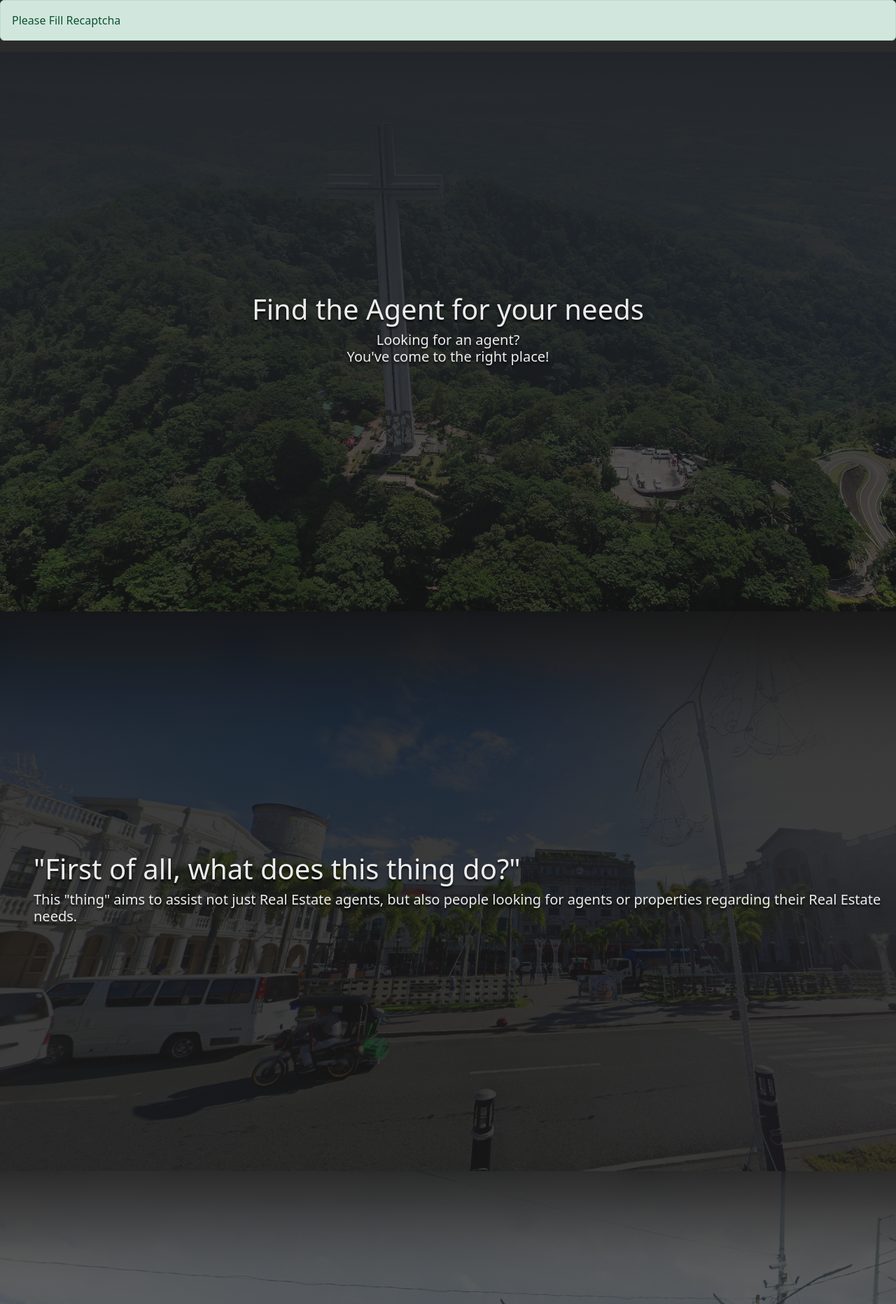
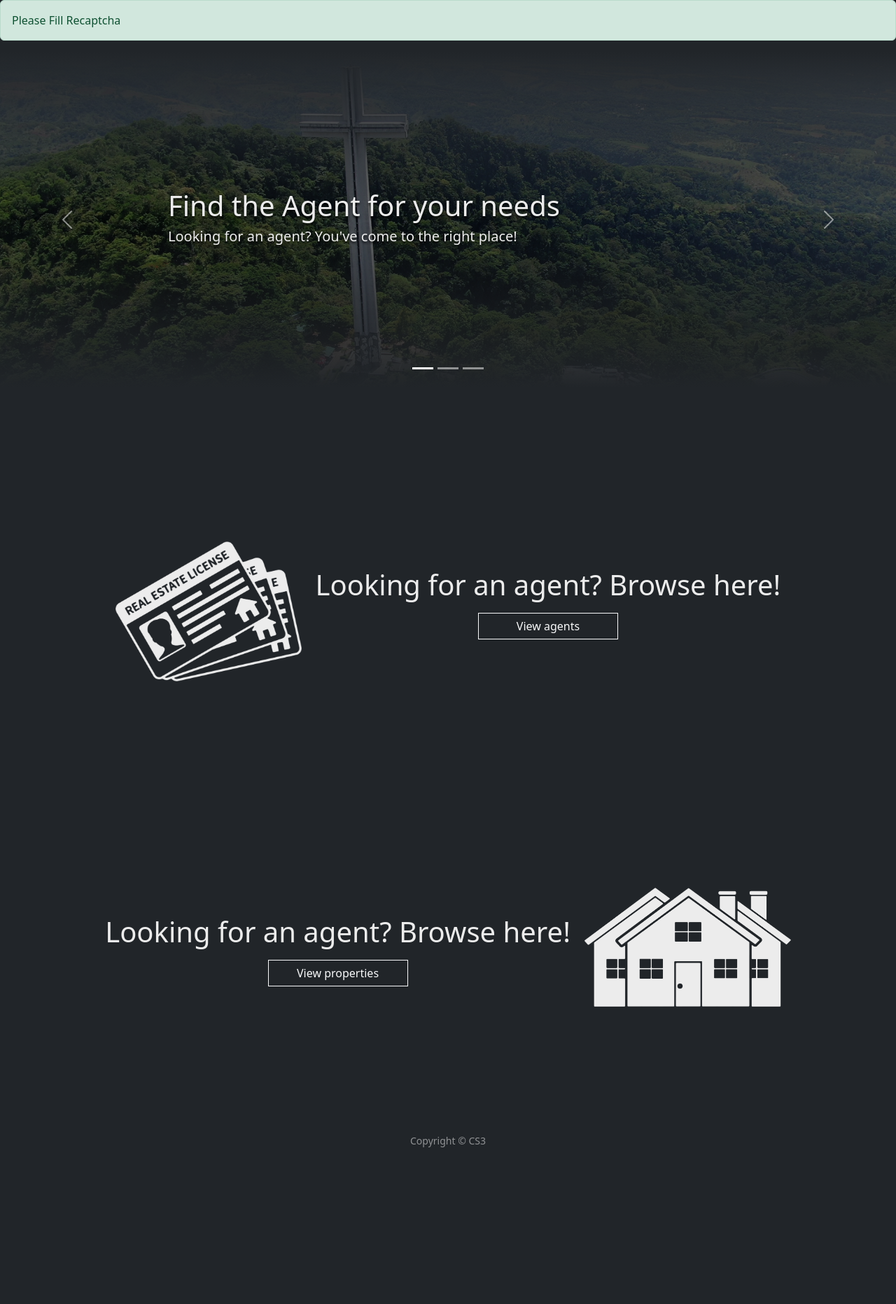
Before and after one commit to lbctorreverde/Ethits-RealEstate, a PHP site: page / in a window 1280 px wide. Shown: the part 56-1920 px from the top of the page at 70% size. After the commit the page ends 1696 px from the top, so only its background shows below. Run offline with PHP 8.4, Linux system fonts and the light colour scheme; the visitor is signed in with stand-in values (Sample User, id 1); data comes from the database, SQL or seed files in the repository; data that the repository does not hold is empty; some libraries are stand-ins or nearby versions.

Commit message:
Updated Index page, new design

```diff
--- a/css/index.css
+++ b/css/index.css
@@ -1,9 +1,9 @@
 body {
-    background: rgb(43, 43, 43);
+    background: #212529;
 }
 
 section {
-    min-height: 100vh;
+    min-height: 60vh;
 
 }
 
@@ -12,17 +12,15 @@
 }
 
 #intro-one {
-    background-image: linear-gradient(#212529,
-            rgba(24, 24, 24, 0.674)), url(img/test2.jpg);
+    background-image: linear-gradient(0deg, rgba(33, 37, 41, 1) 0%, rgba(0, 0, 0, 0.516) 50%, rgba(33, 37, 41, 1) 100%), url(img/test4.jpg);
     background-repeat: no-repeat;
     background-size: cover;
-
+    padding-left: 30vh;
     color: rgb(236, 236, 236);
 }
 
 #intro-two {
-    background-image: linear-gradient(rgba(24, 24, 24, 0.849),
-            rgba(24, 24, 24, 0.849)), url(img/test1.jpg);
+    background-image: linear-gradient(0deg, rgba(33, 37, 41, 1) 0%, rgba(0, 0, 0, 0.67) 50%, rgba(33, 37, 41, 1) 100%), url(img/test5.jpg);
     background-repeat: no-repeat;
     background-size: cover;
     color: rgb(236, 236, 236);
@@ -30,10 +28,10 @@
 }
 
 #intro-three {
-    background-image: linear-gradient(#2c2c2ca3,
-            #212529), url(img/test3.jpg);
+    background-image: linear-gradient(0deg, rgba(33, 37, 41, 1) 0%, rgba(0, 0, 0, 0.516) 50%, rgba(33, 37, 41, 1) 100%), url(img/test6.jpg);
     background-repeat: no-repeat;
     background-size: cover;
+    padding-right: 30vh;
     color: rgb(236, 236, 236);
 
 }
@@ -52,3 +50,45 @@
     filter: blur(0);
     transform: translateX(0);
 }
+
+.second-div {
+    min-height: 60vh;
+    margin-top: 10vh;
+    display: flex;
+    align-items: center;
+    justify-content: center;
+    color: rgb(236, 236, 236);
+}
+
+.image-agent {
+    float: left;
+}
+
+.content-agent {
+    padding-left: 20px;
+    padding-top: 4%;
+    float: left;
+}
+
+.third-div {
+    min-height: 60vh;
+    display: flex;
+    align-items: center;
+    justify-content: center;
+    color: rgb(236, 236, 236);
+}
+
+.image-property {
+    float: right;
+}
+
+.content-property {
+    padding-right: 20px;
+    padding-top: 4%;
+    float: right;
+}
+
+.content>button {
+    width: 200px;
+    border-radius: 0 !important;
+}
--- a/index.php
+++ b/index.php
@@ -6,26 +6,83 @@
     <?php include 'css/index.css' ?>
 </style>
 
-<section class="intro-intro d-flex flex-column text-center justify-content-center align-items-center" id="intro-one">
+<main role="main">
+
+    <div id="carouselExampleIndicators" class="carousel slide" data-bs-ride="carousel">
+        <div class="carousel-indicators">
+            <button type="button" data-bs-target="#carouselExampleIndicators" data-bs-slide-to="0" class="active" aria-current="true" aria-label="Slide 1"></button>
+            <button type="button" data-bs-target="#carouselExampleIndicators" data-bs-slide-to="1" aria-label="Slide 2"></button>
+            <button type="button" data-bs-target="#carouselExampleIndicators" data-bs-slide-to="2" aria-label="Slide 3"></button>
+        </div>
+        <div class="carousel-inner">
+            <div class="carousel-item active">
+                <section class="intro-intro d-flex container-fluid text-start flex-column justify-content-center" id="intro-one">
                     <div class="hidden">
                         <h1>Find the Agent for your needs </h1>
-        <h3 class="lead">Looking for an agent? <br>You've come to the right place!</h3>
+                        <h3 class="lead">Looking for an agent? You've come to the right place!</h3>
                     </div>
                 </section>
-
-<section class="intro-intro d-flex container-fluid flex-column justify-content-center ps-5" id="intro-two">
+            </div>
+            <div class="carousel-item">
+                <section class="intro-intro d-flex container-fluid text-center flex-column justify-content-center" id="intro-two">
                     <div class="hidden">
                         <h1>"First of all, what does this thing do?"</h1>
                         <h3 class="lead">This "thing" aims to assist not just Real Estate agents, but also people looking for agents or properties regarding their Real Estate needs.</h3>
                     </div>
                 </section>
-
-<section class="intro-intro d-flex container-fluid text-end flex-column justify-content-center pe-5" id="intro-three">
+            </div>
+            <div class="carousel-item">
+                <section class="intro-intro d-flex container-fluid text-end flex-column justify-content-center" id="intro-three">
                     <div class="hidden">
                         <h1>A roster of Real Estate Agents at your fingertips</h1>
                         <h3 class="lead">Or maybe you're an agent who wants to be heard and attract more clients.</h3>
                     </div>
                 </section>
+            </div>
+        </div>
+        <button class="carousel-control-prev" type="button" data-bs-target="#carouselExampleIndicators" data-bs-slide="prev">
+            <span class="carousel-control-prev-icon" aria-hidden="true"></span>
+            <span class="visually-hidden">Previous</span>
+        </button>
+        <button class="carousel-control-next" type="button" data-bs-target="#carouselExampleIndicators" data-bs-slide="next">
+            <span class="carousel-control-next-icon" aria-hidden="true"></span>
+            <span class="visually-hidden">Next</span>
+        </button>
+    </div>
+
+    <div class="container-fluid second-div text-center">
+        <div>
+            <div class="image-agent">
+                <img src="img/small/agent-license-clipart.png" alt="" height="200px">
+            </div>
+            <div class="content-agent content">
+                <h1>Looking for an agent? Browse here!</h1>
+                <button class="btn btn-outline-light mt-2">View agents</button>
+            </div>
+
+        </div>
+    </div>
+
+    <div class="container-fluid third-div text-center">
+        <div>
+            <div class="image-property">
+                <img src="img/small/property-clipart.png" alt="" height="170px">
+            </div>
+            <div class="content-property content">
+                <h1>Looking for an agent? Browse here!</h1>
+                <button class="btn btn-outline-light mt-2">View properties</button>
+            </div>
+
+        </div>
+    </div>
+
+
+
+
+
+</main>
+
+
 
 <script>
     <?php require_once 'js/index.js' ?>
```
Also changed, not shown: img/small/agent-license-clipart.png (added), img/small/property-clipart.png (added), img/test4.jpg (added), img/test5.jpg (added), img/test6.jpg (added). Lines whose indentation alone changed are shown as unchanged.
